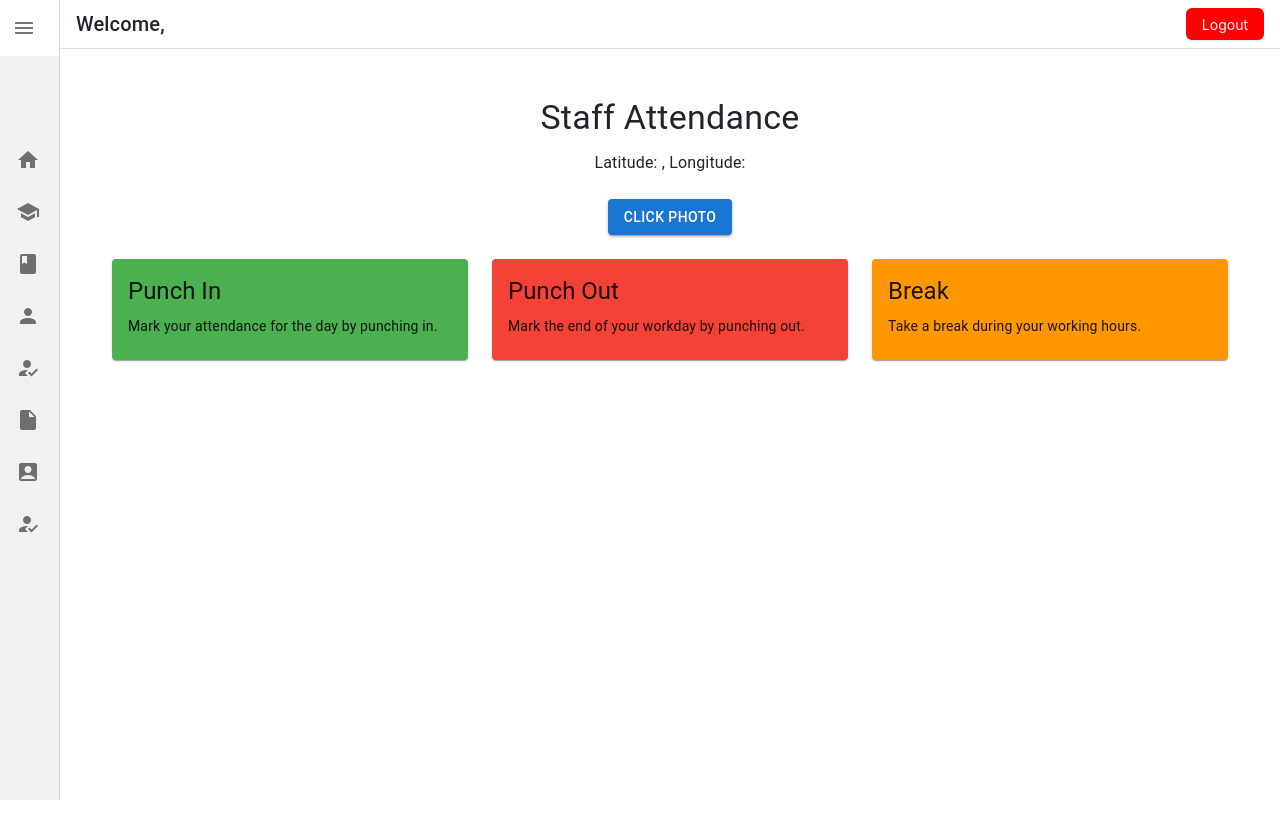
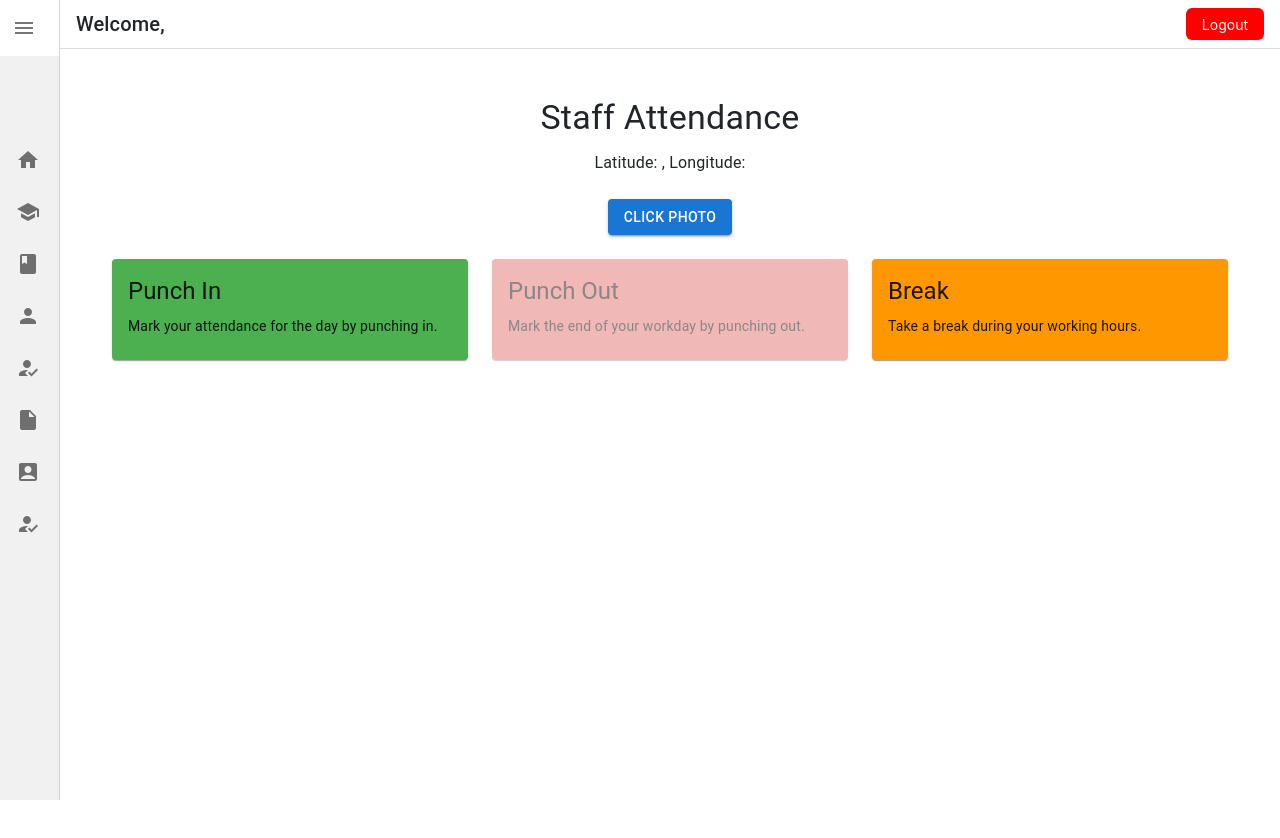
Before and after one commit to TMTanmay1/KA-Staff-Dashboard, a React (Vite) app: page /dashboard/staff-attendance in a window 1280 px wide. Shown: the top 838 px of the page. Built offline with nearby package versions, Linux system fonts and the light colour scheme; no server answers.

Commit message:
opacity and color changed

```diff
--- a/src/pages/StaffAttendace.jsx
+++ b/src/pages/StaffAttendace.jsx
@@ -367,9 +367,10 @@ function StaffAttendance() {
         <Tooltip title={disablePunchIn ? 'Already punched in' : ''}>
           <Card
             sx={{
-              backgroundColor: '#4caf50',
+              backgroundColor: disablePunchIn ? '#a5d6a7' : '#4caf50',
               transition: 'transform 0.3s',
               cursor: disablePunchIn ? 'not-allowed' : 'pointer',
+              opacity: disablePunchIn ? 0.5 : 1,
               '&:hover': disablePunchIn ? {} : { transform: 'scale(1.05)' },
             }}
             onClick={disablePunchIn ? null : () => handlePunch('punchin')}
@@ -391,10 +392,11 @@ function StaffAttendance() {
         <Tooltip title={enablePunchOut && disablePunchOut ? 'Already punched out' : ''}>
           <Card
             sx={{
-              backgroundColor: '#f44336',
+              backgroundColor: enablePunchOut && !disablePunchOut ? '#f44336' : '#e57373',
               transition: 'transform 0.3s',
 
               cursor: enablePunchOut && !disablePunchOut ? 'pointer' : 'not-allowed',
+              opacity: enablePunchOut && !disablePunchOut ? 1 : 0.5,
 
               '&:hover': enablePunchOut && !disablePunchOut ? { transform: 'scale(1.05)' } : {},
 
@@ -422,6 +424,7 @@ function StaffAttendance() {
               backgroundColor: '#ff9800',
               transition: 'transform 0.3s',
               cursor: isBreakDisabled  ? 'not-allowed' : 'pointer',
+              opacity: isBreakDisabled ? 0.5 : 1,
               '&:hover': !isBreakDisabled && {
                 transform: 'scale(1.05)',
               },
```
